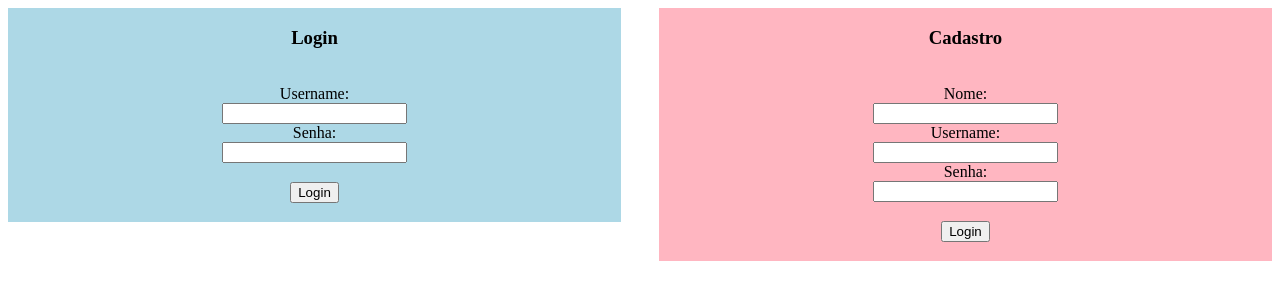
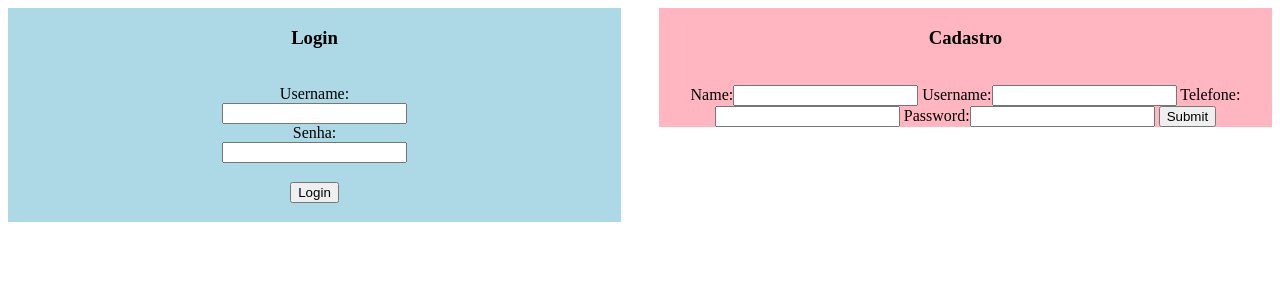
Before and after one commit to citi-onboarding/equipe-1, a Django app: page /login/ in a window 1280 px wide. Shown: the top 300 px of the page. Run offline with Django 3.2, Linux system fonts and the light colour scheme.

Commit message:
Faltando organizar e adicionar o login pelo lado de login

```diff
--- a/equipe1/core/forms.py
+++ b/equipe1/core/forms.py
@@ -1,16 +1,10 @@
 from django import forms
 from .models import User
-
-class formUser(AuthenticationForm):
-    pass
-    #form do django
-
 from django.contrib.auth.forms import (
     AuthenticationForm,
     UserCreationForm,
 )
 from .models import User
-import lepl.apps.rfc3696
 from django.utils.translation import ugettext_lazy as _
 from  django.core.exceptions import ValidationError
 
@@ -19,7 +13,7 @@ class RegisterForm(forms.ModelForm):
 
     class Meta:
         model = User
-        fields = ['nome', 'username', 'telefone','email','password']
+        fields = ['name', 'username', 'telefone','password']
 
     def save(self, commit=True):
         user = super(RegisterForm, self).save(commit=False)
--- a/equipe1/core/models.py
+++ b/equipe1/core/models.py
@@ -7,11 +7,7 @@ from django.utils.translation import ugettext_lazy as _
 
 class CustomUserManager(UserManager):
     def create_user(self, username, password,**extra_fields):
-
-
         user = self.model(username=username,**extra_fields)
-
-
         user.set_password(password)
         user.save(using=self._db)
         return user
--- a/equipe1/core/templates/formulario.html
+++ b/equipe1/core/templates/formulario.html
@@ -27,15 +27,10 @@
 		<div class="cadastro">
 			<h3>Cadastro</h3><br>
 
-			<form method="POST">
-			  {% csrf_token %}
-			  Nome:<br>
-			  <input type="text" name="name"><br>
-			  Username:<br>
-			  <input type="text" name="username"><br>
-			  Senha:<br>
-			  <input type="password" name="password"><br>
-			  <button type="submit">Login</button><br>
+			<form action='' method="post">
+   			 {% csrf_token %}
+   			 {{ form }}
+    		<input type="submit" value="Submit" />
 			</form>
 		</div>
 		</div>
--- a/equipe1/core/templates/index.html
+++ b/equipe1/core/templates/index.html
@@ -7,6 +7,6 @@
 </head>
 	<body>
 		<h1 style="color: red">alugue.me</h1>
-		<a href="formulario.html">Entrar</a>
+		<a>Entrar</a>
 	</body>
 </html>
--- a/equipe1/core/views.py
+++ b/equipe1/core/views.py
@@ -2,7 +2,8 @@ from django.shortcuts import render
 from django.contrib.auth import login, authenticate
 from django.contrib.auth.forms import UserCreationForm
 from django.shortcuts import render, redirect
-
+from .forms import RegisterForm
+from django.http import HttpResponseRedirect
 # Create your views here.
 
 def index(request):
@@ -10,19 +11,6 @@ def index(request):
 		request,
 		'index.html',
 		)
-
-def signUp(request):
-    if(request.method == POST):
-        form = UserCreationForm()
-        if form.is_valid():
-            form.save()
-            username = form.cleaned_data.get('username')
-            password = form.cleaned_data.get('password')
-            user = authenticate(username = username, password = password)
-            if user is not None:
-            	login(request,user)
-            	return redirect('home')
-
 
 def signIn(request):
 	if(request.method == POST):
@@ -40,7 +28,20 @@ def signOut(request):
 		return redirect('home')
 
 def logIn(request):
+	if(request.method == 'POST'):
+		form = RegisterForm(request.POST)
+		if form.is_valid():
+			form.save()
+			username = form.cleaned_data.get('username')
+			password = form.cleaned_data.get('password')
+			user = authenticate (username = username, password = password)
+			if user is not None:
+				login(request,user)
+			return render(request,'index.html',)
+	else:
+		form = RegisterForm()
 	return render(
 		request,
 		'formulario.html',
+		{'form' : form}
 		)
--- a/equipe1/equipe1/urls.py
+++ b/equipe1/equipe1/urls.py
@@ -20,7 +20,5 @@ from core.views import *
 urlpatterns = [
 	path('', index, name = 'index'),
     path('admin/', admin.site.urls),
-    path('login/', logIn, name = 'signIn'),
-    #path('login/', , name = 'signUp'),
-
+    path('login/', logIn, name = 'login'),
 ]
```
Also changed, not shown: equipe1/db.sqlite3.
